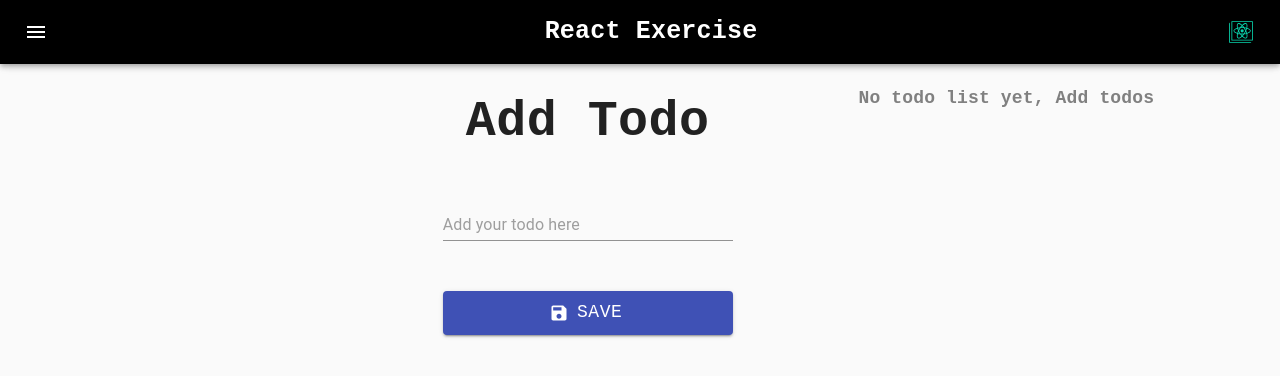
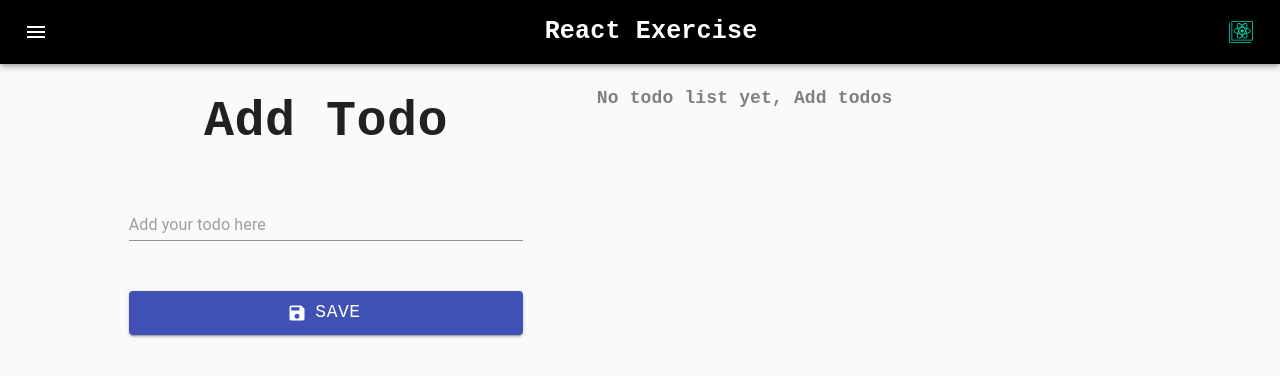
Before and after one commit to Ranganath-MD/react-examples, a React (Create React App) app: page /add-todo in a window 1280 px wide. Shown: the top 376 px of the page. Built offline with nearby package versions, Linux system fonts and the light colour scheme.

Commit message:
small changes in todolist

```diff
--- a/src/Exercises/AddTodo/AddTodo.js
+++ b/src/Exercises/AddTodo/AddTodo.js
@@ -1,7 +1,7 @@
 import React, { Component } from 'react'
 import PropTypes from 'prop-types';
 import { withStyles} from '@material-ui/core/styles';
-import {Grid, Paper, Typography, Button, Input, Link, TextField, RadioGroup, FormControlLabel} from '@material-ui/core';
+import {Grid, Typography, Button, Input} from '@material-ui/core';
 import SaveIcon from '@material-ui/icons/Save';
 import TodoList from './TodoList'
 
@@ -49,9 +49,9 @@ class AddTodo extends Component {
         return (
             <div>
                 <Grid container spacing={3}>
+                    <Grid item xs={1}>
+                    </Grid>
                     <Grid item xs={4}>
-                    </Grid>
-                    <Grid item xs={3}>
                         <Typography className={classes.title}>Add Todo </Typography>
                         <form onSubmit={this.handleSubmit}>
                             <Input
@@ -81,8 +81,10 @@ class AddTodo extends Component {
                             </Button>
                         </form>
                     </Grid>
-                    <Grid item xs={5}>
+                    <Grid item xs={4}>
                         <TodoList todos = {this.state.todos} />
+                    </Grid>
+                    <Grid item xs={3}>
                     </Grid>
                 </Grid>
             </div>
--- a/src/Exercises/AddTodo/TodoList.js
+++ b/src/Exercises/AddTodo/TodoList.js
@@ -1,7 +1,7 @@
 import React, { Component } from 'react'
 import PropTypes from 'prop-types';
 import { withStyles} from '@material-ui/core/styles';
-import {List, ListItem, Paper} from '@material-ui/core';
+import {List, ListItem} from '@material-ui/core';
 
 const styles = theme => ({
     name : {
@@ -31,7 +31,7 @@ class TodoList extends Component {
         return (
             <div className={classes.head}>
                 {
-                    todos.length == 0 ? <span className={classes.emptyText}>No todo list yet, Add todos</span> :
+                    todos.length === 0 ? <span className={classes.emptyText}>No todo list yet, Add todos</span> :
                     todos.map(todo => {
                             return (
                                 <List >
--- a/src/Exercises/Radiofy/Radiofy.js
+++ b/src/Exercises/Radiofy/Radiofy.js
@@ -3,7 +3,7 @@ import axios from "axios"
 import Select from 'react-select';
 import PropTypes from 'prop-types';
 import { withStyles} from '@material-ui/core/styles';
-import {Grid, Paper, Typography, List, ListItem, Link, Radio, RadioGroup, FormControlLabel} from '@material-ui/core';
+import {Grid, Paper, Typography, List, ListItem, Radio, RadioGroup, FormControlLabel} from '@material-ui/core';
 
 const styles = {
     paperpost : {
```
